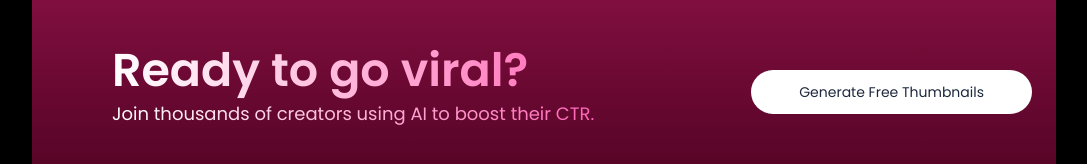
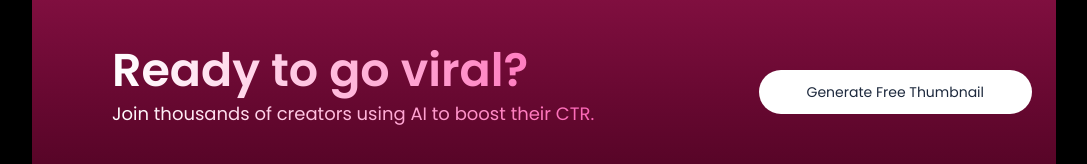
Before and after one commit to mvdevelop/ai-thumbnail-generator, a React (Vite) app in the folder reactjs/: page / in a window 1280 px wide. Shown: the part 4839-5003 px from the top of the page, without its empty margins (96-1183 px from the left). Built offline with nearby package versions, Linux system fonts and the light colour scheme.

Commit message:
feat: working on footer

```diff
--- a/reactjs/src/components/Footer.tsx
+++ b/reactjs/src/components/Footer.tsx
@@ -1,3 +1,4 @@
+
 import { footerData } from "../data/footer";
 import { DribbbleIcon, LinkedinIcon, TwitterIcon, YoutubeIcon } from "lucide-react";
 import { motion } from "motion/react";
--- a/reactjs/src/sections/CTASection.tsx
+++ b/reactjs/src/sections/CTASection.tsx
@@ -1,8 +1,12 @@
 
 'use client'
 import { motion } from "motion/react";
+import { useNavigate } from "react-router-dom";
 
 export default function CTASection() {
+
+    const navigate = useNavigate();
+
     return (
         <motion.div className="max-w-5xl py-16 mt-40 md:pl-20 md:w-full max-md:mx-4 md:mx-auto flex flex-col md:flex-row max-md:gap-6 items-center justify-between text-left bg-linear-to-b from-pink-900 to-pink-950 rounded-2xl p-6 text-white"
             initial={{ y: 150, opacity: 0 }}
@@ -28,13 +32,13 @@
                     Join thousands of creators using AI to boost their CTR.
                 </motion.p>
             </div>
-            <motion.button className="px-12 py-3 text-slate-800 bg-white hover:bg-slate-200 rounded-full text-sm mt-4"
+            <motion.button onClick={() => navigate('/generate')} className="px-12 py-3 text-slate-800 bg-white hover:bg-slate-200 rounded-full text-sm mt-4"
                 initial={{ y: 80, opacity: 0 }}
                 whileInView={{ y: 0, opacity: 1 }}
                 viewport={{ once: true }}
                 transition={{ type: "spring", stiffness: 280, damping: 70, mass: 1 }}
             >
-                Generate Free Thumbnails
+                Generate Free Thumbnail
             </motion.button>
         </motion.div>
     );
```
